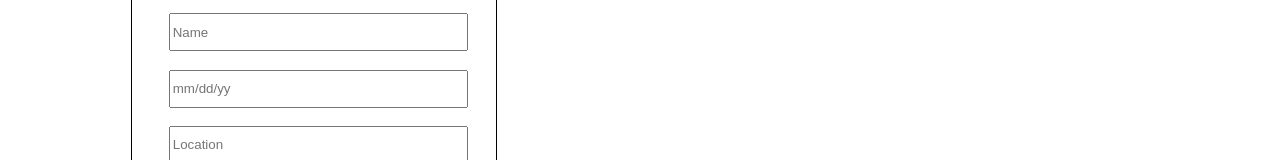
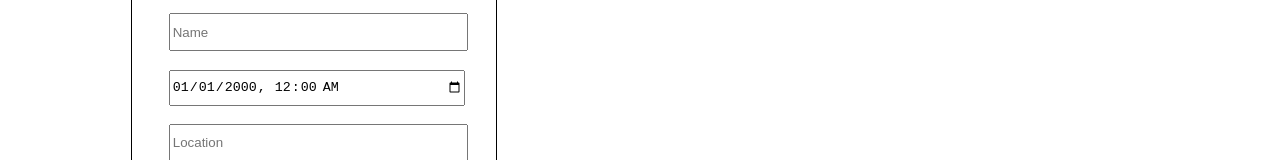
Before and after one commit to Potluck-build/Front-end, a React (Create React App) app in the folder potluck/: page /dashboard in a window 1280 px wide. Shown: the part 403-563 px from the top of the page. Built offline with nearby package versions, Linux system fonts and the light colour scheme; no server answers.

Commit message:
working on dashboard endpoint connection

```diff
--- a/potluck/src/components/Dashboard.js
+++ b/potluck/src/components/Dashboard.js
@@ -3,9 +3,10 @@ import axiosWithAuth from "../utils/axiosWithAuth";
 
 const Dashboard = () => {
   const [addEvent, setAddEvent] = useState({
-    name: "",
-    date: "",
-    location: "",
+    user_id: 2,
+    event_name: "",
+    event_date: "2000-01-01T00:00:00",
+    event_location: "",
   });
 
   const handleChange = (e) => {
@@ -13,6 +14,19 @@ const Dashboard = () => {
       ...addEvent,
       [e.target.name]: e.target.value,
     });
+  };
+
+  const handleAdd = (e) => {
+    e.preventDefault();
+    axiosWithAuth()
+      .post("/api/events/", addEvent)
+      .then((res) => {
+        console.log(res);
+      })
+      .catch((err) => {
+        console.log(err);
+      });
+    console.log(addEvent);
   };
 
   return (
@@ -23,8 +37,8 @@ const Dashboard = () => {
             onChange={handleChange}
             className='name'
             placeholder='Name'
-            name='name'
-            value={addEvent.name}
+            name='event_name'
+            value={addEvent.event_name}
           />
         </label>
         <br />
@@ -33,9 +47,9 @@ const Dashboard = () => {
             onChange={handleChange}
             placeholder='mm/dd/yy'
             className='date'
-            type='text'
-            name='date'
-            value={addEvent.date}
+            type='datetime-local'
+            name='event_date'
+            value={addEvent.event_date}
           />
         </label>
         <label>
@@ -44,11 +58,13 @@ const Dashboard = () => {
             className='location'
             placeholder='Location'
             type='text'
-            name='location'
-            value={addEvent.location}
+            name='event_location'
+            value={addEvent.event_location}
           />
         </label>
-        <button className='add'>Add</button>
+        <button onClick={handleAdd} className='add'>
+          Add
+        </button>
       </div>
     </div>
   );
```
